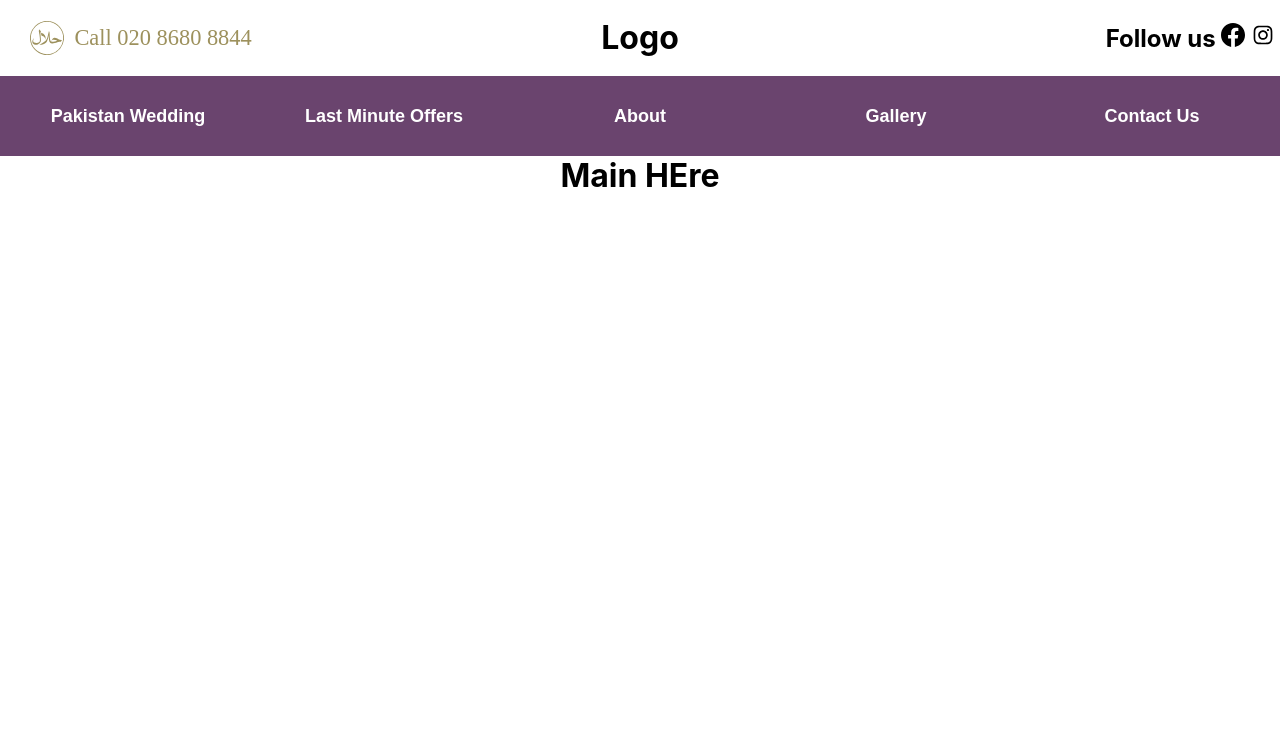
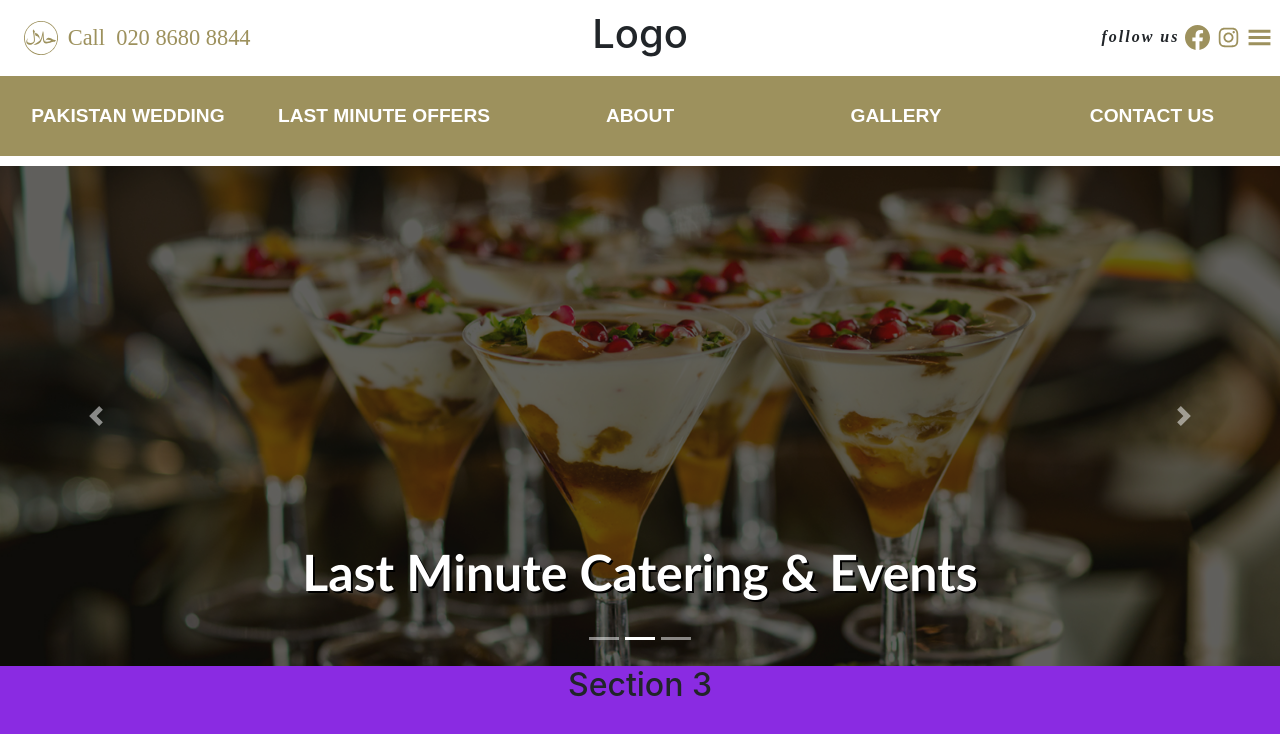
Before and after one commit to UsmanQasim/Sv1, a React (Create React App) app: page / in a window 1280 px wide. Shown: the top 734 px of the page. Built offline with nearby package versions, Linux system fonts and the light colour scheme.

Commit message:
Saving just in case

```diff
--- a/package.json
+++ b/package.json
@@ -7,15 +7,20 @@
     "@testing-library/react": "^11.1.0",
     "@testing-library/user-event": "^12.1.10",
     "axios": "^0.21.1",
+    "bootstrap": "^4.6.0",
     "framer-motion": "^4.1.17",
     "node-sass": "^4.14.1",
     "react": "^17.0.2",
+    "react-bootstrap": "^1.6.1",
     "react-dom": "^17.0.2",
+    "react-elastic-carousel": "^0.11.5",
     "react-icons": "^4.2.0",
     "react-redux": "^7.2.4",
     "react-router-dom": "^5.2.0",
     "react-scripts": "4.0.3",
+    "reactstrap": "^8.9.0",
     "redux-thunk": "^2.3.0",
+    "styled-components": "^5.3.0",
     "web-vitals": "^1.0.1"
   },
   "scripts": {
--- a/src/components/navbar/Navbar.js
+++ b/src/components/navbar/Navbar.js
@@ -1,10 +1,13 @@
 import React from "react";
+import 'bootstrap/dist/css/bootstrap.min.css';
+import { Container, Row, Col } from 'reactstrap';
 import styles from "./Navbar.module.css";
 import { Link } from "react-router-dom";
 import Logo from '../../sv-logo.svg';
 import Halal from '../../halal_logo.svg';
-import {SiFacebook} from 'react-icons/si';
-import {AiOutlineInstagram} from 'react-icons/ai'
+import { SiFacebook } from 'react-icons/si';
+import { AiOutlineInstagram } from 'react-icons/ai'
+import { GiHamburgerMenu } from 'react-icons/gi';
 
 const Navbar = () => {
   return (
@@ -12,14 +15,17 @@ const Navbar = () => {
       <div className={styles.container}>
         <div className={styles.left_nev}>
           <img src={Halal} alt="halallogo" />
-          <h2 className={styles.left_nev_text}>Call <a href="tel:020 8680 8844" data-tip="" className={styles.telno}> 020 8680 8844 </a></h2>
+          <h2 className={styles.left_nev_text}>Call &nbsp;<a href="tel:020 8680 8844" data-tip="" className={styles.telno}> 020 8680 8844 </a></h2>
         </div>
         <div className={styles.center_nev}>
           <h1>Logo</h1>
         </div>
         <div className={styles.right_nev}>
-          <h2>Follow us <SiFacebook /> <AiOutlineInstagram /></h2>
-
+          <p className={styles.right_nev_text}>follow us&nbsp;
+            <a href="https://www.facebook.com/spicevillageofficial/"><SiFacebook className={styles.right_icons} /></a>&nbsp;
+            <a href="https://www.instagram.com/spicevillageevents/"><AiOutlineInstagram className={styles.right_icons} /></a>&nbsp;
+            <GiHamburgerMenu className={styles.right_icons} />&nbsp;
+          </p>
         </div>
       </div>
       <div className={styles.links}>
--- a/src/components/navbar/Navbar.module.css
+++ b/src/components/navbar/Navbar.module.css
@@ -5,11 +5,8 @@
 }
 .container{
     display: flex;
-    overflow-y: hidden;
     justify-content: space-between;
     align-items: center;
-    margin-left: 5px;
-    margin-right: 5px;
     height: 75px;
 
 }
@@ -22,6 +19,10 @@
     flex-direction: row;
 }
 .left_nev_text{
+    padding-top: 10px;
+    display: flex;
+    justify-content: center;
+    align-items: center;
     font-family: Merriweather,serif;
     font-weight: 400;
     margin-left: 10px;
@@ -31,11 +32,20 @@
     font-size: inherit;
     text-decoration: none;
     color: #9d915d;
+    transition: ease-in-out .3s;
+}
+.telno:hover{
+    font-style:oblique;
+    font-weight: bold;
+    color: rgb(118, 49, 175);
 }
 
 .right_nev{
+    display: flex;
     text-align: right;
     width: 30vw;
+    justify-content: flex-end;
+    align-items: center;
 }
 
 .center_nev{
@@ -53,19 +63,40 @@
     color: bisque;
 }
 
+.right_nev_text{
+    margin: 0;
+    display: flex;
+    width: 180px;
+    font-family: Merriweather,serif;
+    font-weight: 700;
+    font-style: italic;
+    letter-spacing: 2px;
+    justify-content: center;
+    align-items: center;
+}
+.right_icons{
+    font-size: 25px;
+    text-align: center;
+    color: #9d915d;
+    cursor: pointer;
+}
+.right_icons:hover{
+    color: black;
+}
+
 .links{
     display: flex;
     justify-content: space-around;
     align-items: center;
     margin-top: 1px;
-    width: 100vw;
     height: 80px;
-    background-color: #6A446E;
+    background-color: #9d915d;;
 
 }
 .linkbtn{
     width: 250px;
-    font-size: large;
+    font-size: 1.2rem;
+    text-transform: uppercase;
     font-family: 'verdena',sans-serif;;
     font-weight: bolder;
     height: 45px;
@@ -77,7 +108,7 @@
  }
  .linkbtn:hover{
      text-shadow: 0 0 5px black;
-     color:pink;
+     color:rgb(255, 255, 255);
      font-size: larger;
      transition: .6s;
      transition-property: ease-in-out;
@@ -88,7 +119,7 @@
      content: '';
      height: 5px;
      width: 0px;
-     background:white;
+     background:pink;
      box-shadow: 0px 0px 2px black;
      border-radius: 10px;
      position: absolute;
@@ -100,5 +131,5 @@
 .linkbtn:hover:after{
      width: 100%;
      left: 0%;
-     background-color: gold;
+     background-color: white;
  }
--- a/src/pages/Main.js
+++ b/src/pages/Main.js
@@ -1,13 +1,56 @@
-import React from 'react'
-
+import React, { useState } from 'react'
+import style from '../pages/Main.module.css'
+import 'bootstrap/dist/css/bootstrap.min.css';
+import Carousel from 'react-bootstrap/Carousel'
+import img1 from "../GalleryPhotos/Anarkali-Chat-1.jpg"
+import img2 from "../GalleryPhotos/garden-room-at-syon-park.jpg"
+import img3 from "../GalleryPhotos/The-Walled-Garden-At-Syon.jpg"
 
 const Main = () => {
+
     return (
+        <>
             <div>
-                <div style={{display: 'flex' , justifyContent: 'center', alignItems: 'center'}}>
-                    <h1>Main HEre</h1>
+                <div className={style.coursal_container}>
+                    <Carousel className="carousel-style">
+                        <Carousel.Item className="slider-item-div">
+                                <img
+                                    className={style.images}
+                                    src={img2}
+                                    alt="First slide"
+                                />
+                            <Carousel.Caption className={style.coursal_text}>
+                                <p className={style.text}>Last Minute Catering & Events</p>
+                            </Carousel.Caption>
+                        </Carousel.Item>
+                        <Carousel.Item className="slider-item-div">
+                            <img
+                                className={style.images}
+                                src={img1}
+                                alt="Second slide"
+                            />
+                            <Carousel.Caption className={style.coursal_text}>
+                                <p className={style.text}>Last Minute Catering & Events</p>
+                            </Carousel.Caption>
+                        </Carousel.Item>
+                        <Carousel.Item className="slider-item-div">
+                            <img
+                                className={style.images}
+                                src={img3}
+                                alt="Third slide"
+                            />
+
+                            <Carousel.Caption className={style.coursal_text}>
+                                <p className={style.text}>Last Minute Catering & Events</p>
+                            </Carousel.Caption>
+                        </Carousel.Item>
+                    </Carousel>
+                </div>
+                <div className={style.pakistanwed_section}>
+                    <h2 style={{ textAlign: 'center' }}>Section 3</h2>
                 </div>
             </div>
+        </>
 
     )
 }
--- a/src/pages/Main.module.css
+++ b/src/pages/Main.module.css
@@ -0,0 +1,48 @@
+.coursal_container{
+    width: 100%;
+    height: 100%;
+    margin-top: 10px;
+ }
+
+ .carousel-style{
+    height: 100% !important;
+
+ }
+ .coursal_text{
+     color: black;
+     display: flex;
+     justify-content: center;
+     align-items: center;
+     text-align: center;
+     z-index: 2;
+ }
+.text{
+    font-size: 50px;
+    color: white;
+    font-weight: bolder;
+    font-family: 'Gill Sans', 'Gill Sans MT', Calibri, 'Trebuchet MS', sans-serif;
+    text-shadow: 2px 2px black;
+     /* -webkit-text-stroke-width: .5px;
+    -webkit-text-stroke-color: black; */
+}
+
+ .slider-item-div {
+    padding: 20px;
+    text-align: center;
+    height: 100%;
+    width: 100%;
+}
+
+.images{
+    display: block;
+    width: 100%;
+    height: 500px;
+    object-fit: cover;
+    background: black;
+    filter: brightness(40%);
+}
+.pakistanwed_section{
+    width: 100%;
+    height: 100vh;
+    background-color: blueviolet;
+}
```
Also changed, not shown: 1 other file (tests, documents, lock files or other folders). Lines whose indentation alone changed are shown as unchanged.
